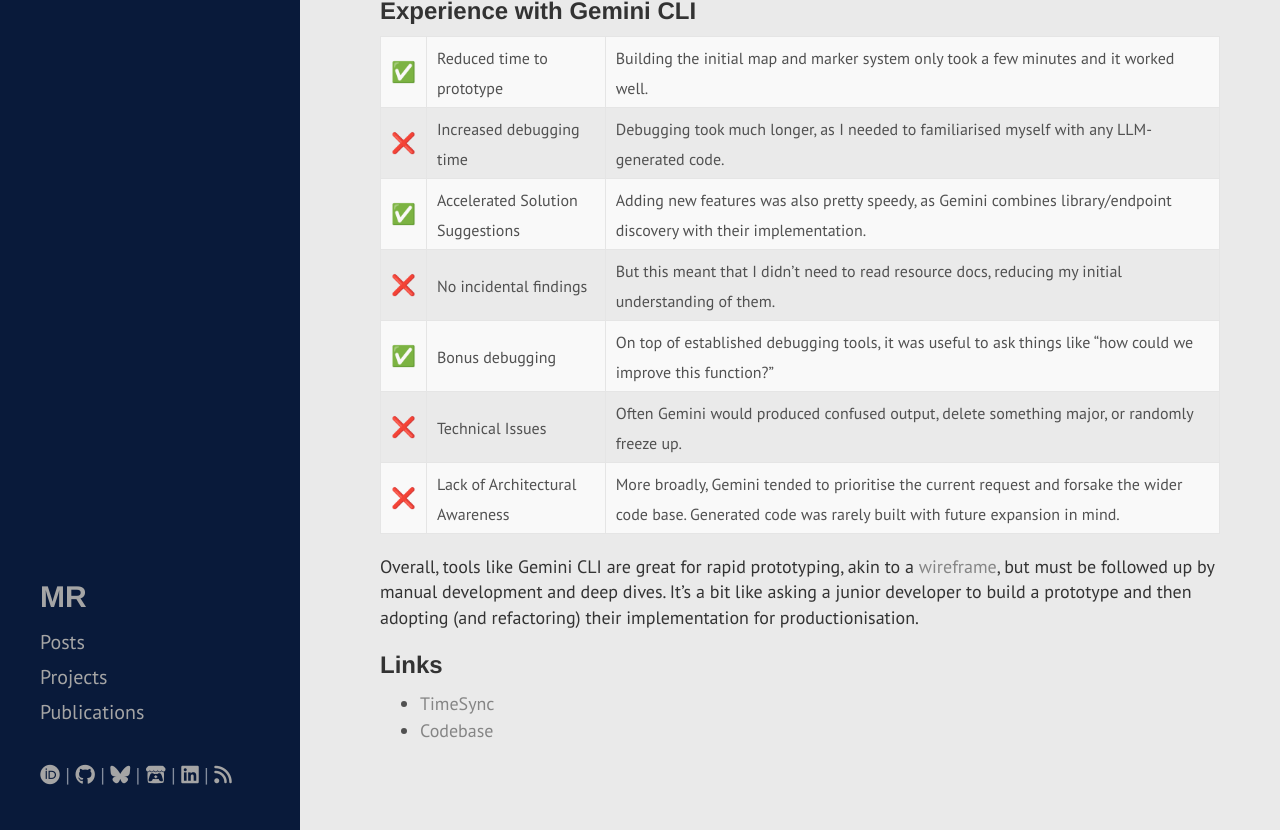
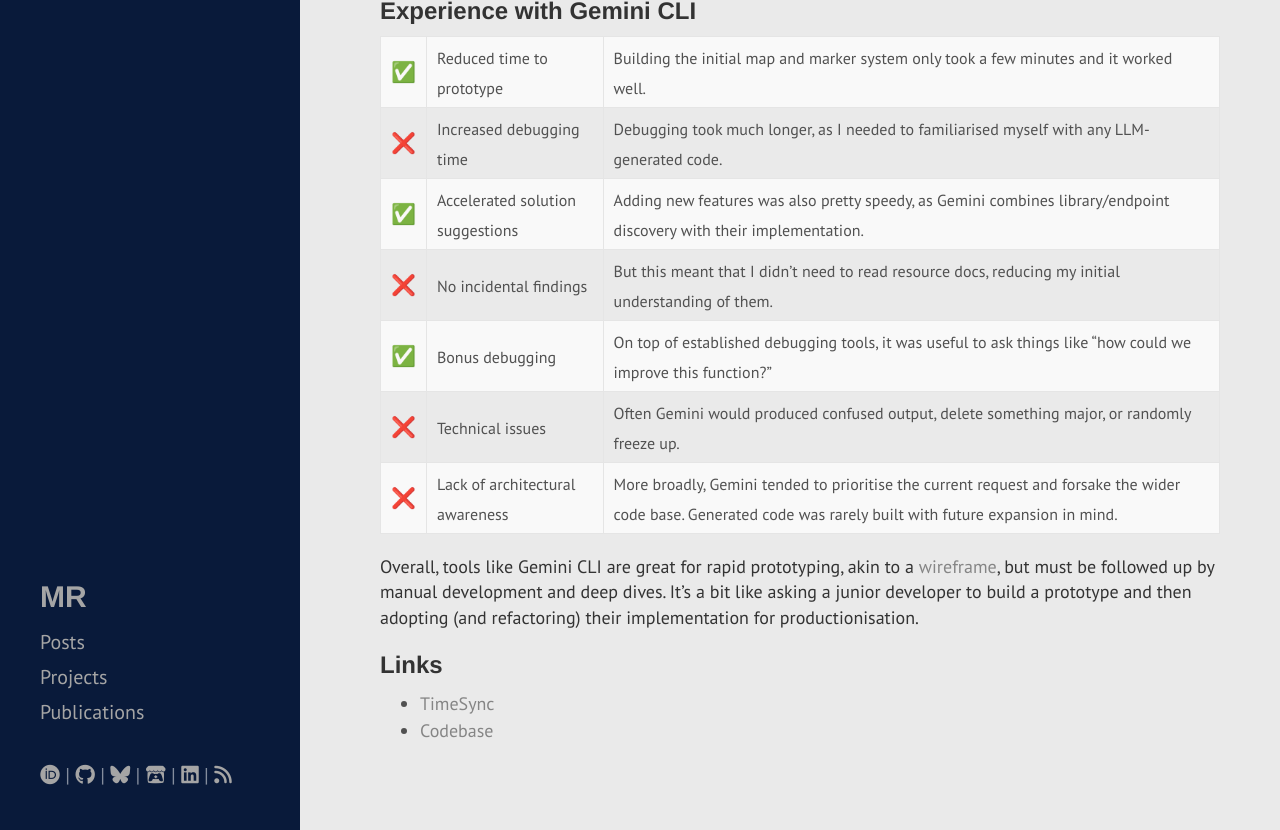
Before and after one commit to mattravenhall/mattravenhall.github.io, a Jekyll site: the page built from _posts/2025-07-24-TimeSync-custom-clocks.md, in a window 1280 px wide and 900 px high, scrolled down 1355 px, cut to the strip 70-900 px from the top of the window. Built offline with Jekyll 4.4.1, drawn with Linux system fonts in a browser that asks for light colours.

Commit message:
Minor tweak to capitalisation in TimeSync blog

```diff
--- a/_posts/2025-07-24-TimeSync-custom-clocks.md
+++ b/_posts/2025-07-24-TimeSync-custom-clocks.md
@@ -24,11 +24,11 @@
 | :-: | --- | --- |
 | ✅ | <span style="font-size: 0.8em;">Reduced time to prototype</span> | <span style="font-size: 0.8em;">Building the initial map and marker system only took a few minutes and it worked well.</span> |
 | ❌ | <span style="font-size: 0.8em;">Increased debugging time</span> | <span style="font-size: 0.8em;">Debugging took much longer, as I needed to familiarised myself with any LLM-generated code.</span> |
-| ✅ | <span style="font-size: 0.8em;">Accelerated Solution Suggestions</span> | <span style="font-size: 0.8em;">Adding new features was also pretty speedy, as Gemini combines library/endpoint discovery with their implementation.</span> |
+| ✅ | <span style="font-size: 0.8em;">Accelerated solution suggestions</span> | <span style="font-size: 0.8em;">Adding new features was also pretty speedy, as Gemini combines library/endpoint discovery with their implementation.</span> |
 | ❌ | <span style="font-size: 0.8em;">No incidental findings</span> | <span style="font-size: 0.8em;">But this meant that I didn't need to read resource docs, reducing my initial understanding of them.</span> |
 | ✅ | <span style="font-size: 0.8em;">Bonus debugging</span> | <span style="font-size: 0.8em;">On top of established debugging tools, it was useful to ask things like "how could we improve this function?"</span> |
-| ❌ | <span style="font-size: 0.8em;">Technical Issues</span> | <span style="font-size: 0.8em;">Often Gemini would produced confused output, delete something major, or randomly freeze up.</span> |
-| ❌ | <span style="font-size: 0.8em;">Lack of Architectural Awareness</span> | <span style="font-size: 0.8em;">More broadly, Gemini tended to prioritise the current request and forsake the wider code base. Generated code was rarely built with future expansion in mind.</span> |
+| ❌ | <span style="font-size: 0.8em;">Technical issues</span> | <span style="font-size: 0.8em;">Often Gemini would produced confused output, delete something major, or randomly freeze up.</span> |
+| ❌ | <span style="font-size: 0.8em;">Lack of architectural awareness</span> | <span style="font-size: 0.8em;">More broadly, Gemini tended to prioritise the current request and forsake the wider code base. Generated code was rarely built with future expansion in mind.</span> |
 
 Overall, tools like Gemini CLI are great for rapid prototyping, akin to a [wireframe](https://en.wikipedia.org/wiki/Website_wireframe), but must be followed up by manual development and deep dives. It's a bit like asking a junior developer to build a prototype and then adopting (and refactoring) their implementation for productionisation.
 
```
